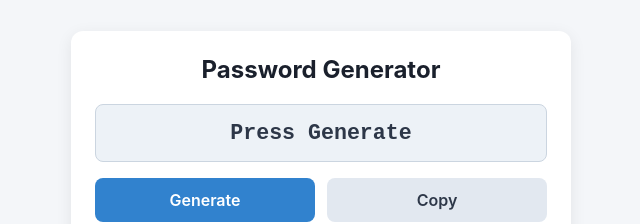
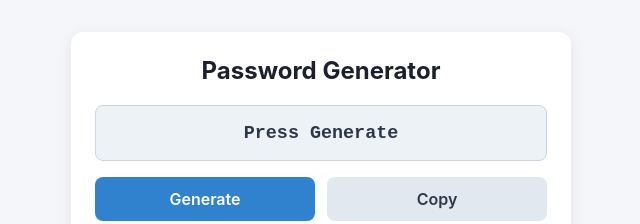
Before and after one commit to do6r0/pass-gen, a plain HTML site: page index.html in a window 1280 px wide. Shown: the part 102-326 px from the top of the page, without its empty margins (319-959 px from the left). Drawn offline with Linux system fonts and the light colour scheme.

Commit message:
Reduce font size for current password field

```diff
--- a/style.css
+++ b/style.css
@@ -43,7 +43,7 @@ h1 {
 
 #current-password {
     font-family: "Courier New", Courier, monospace;
-    font-size: 1.35rem;
+    font-size: 1.15rem;
     font-weight: bold;
     color: #2d3748;
 }
```
